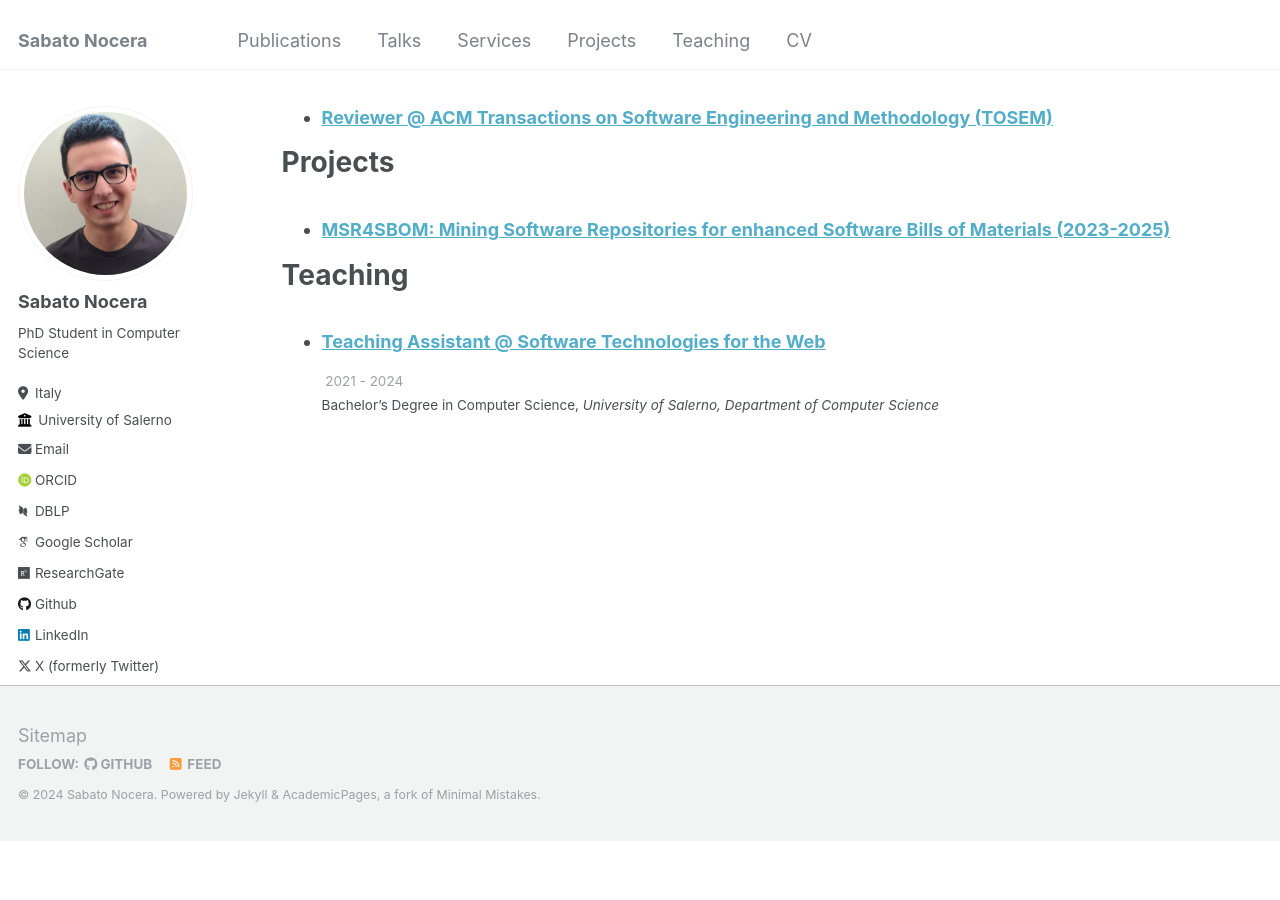
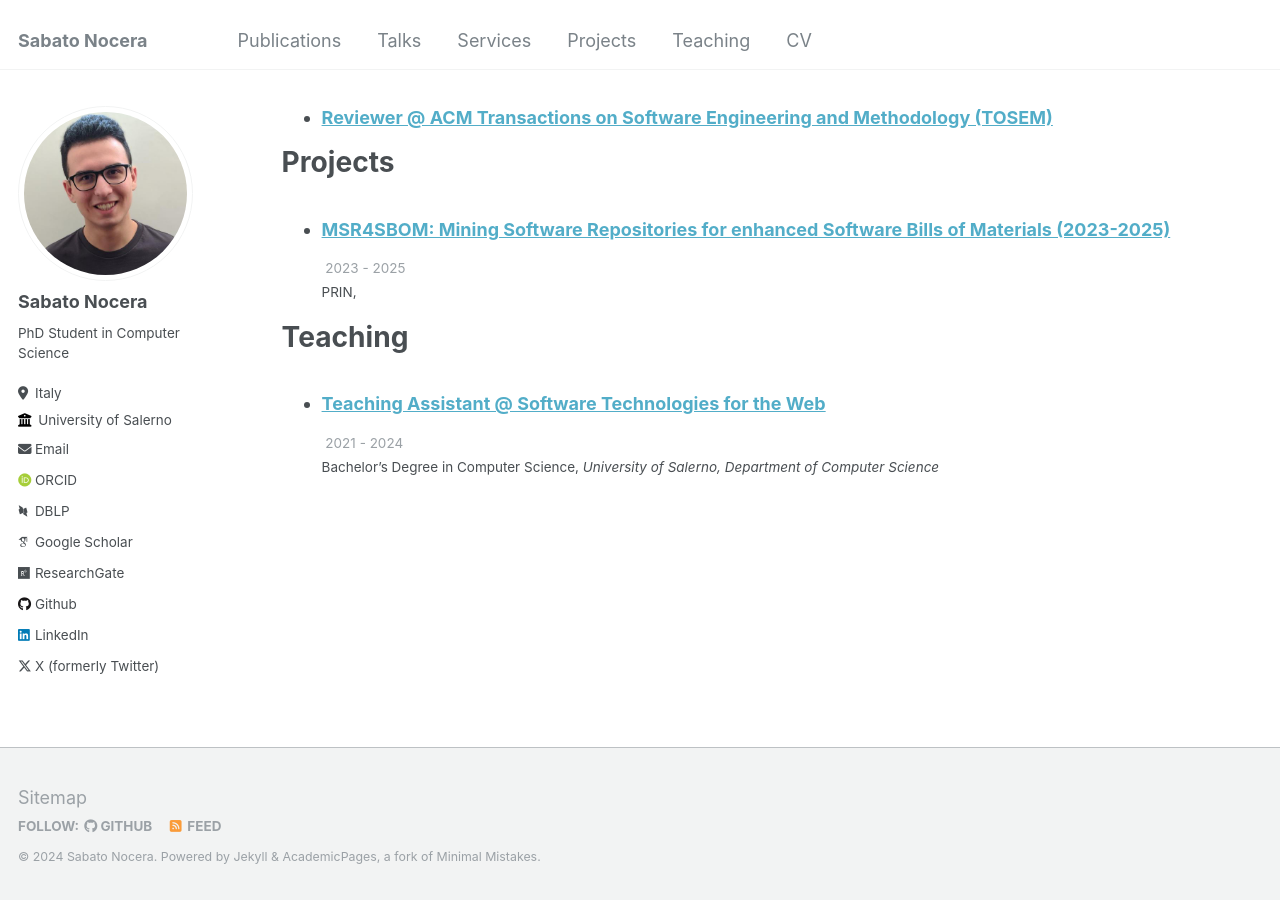
Before and after one commit to sabato-nocera/sabato-nocera.github.io, a Jekyll site: the page built from _pages/cv.md, in a window 1280 px wide and 900 px high, scrolled down 2487 px. Built offline with Jekyll 4.4.1, drawn with Linux system fonts in a browser that asks for light colours; some web fonts are replaced; before the commit the page ends 3328 px from its top, so only the background shows below that.

Commit message:
Update archive-single-cv.html

```diff
--- a/_includes/archive-single-cv.html
+++ b/_includes/archive-single-cv.html
@@ -36,6 +36,7 @@
     {% if post.read_time %} <p class="page__meta"><i class="fa fa-clock-o" aria-hidden="true"></i> {% include read-time.html %}</p> {% endif %}
     {% if post.venue%}<p class="archive__item-excerpt" itemprop="description">{{ post.citation }}</p> {% endif %}
     {% if post.collection == 'teaching' %} <p class="page__meta"><i class="fa fa-clock-o" aria-hidden="true"></i> {{ post.date | default: "1900-01-01" | date: "%Y" }} - {{ post.end_date | default: "1900-01-01" | date: "%Y" }}</p> <p class="archive__item-excerpt"> {{ post.type }}, <i>{{ post.venue }}</i></p> {% endif %}
+    {% if post.collection == 'projects' %} <p class="page__meta"><i class="fa fa-clock-o" aria-hidden="true"></i> {{ post.date | default: "1900-01-01" | date: "%Y" }} - {{ post.end_date | default: "1900-01-01" | date: "%Y" }}</p> <p class="archive__item-excerpt"> {{ post.type }}, <i>{{ post.venue }}</i></p> {% endif %}
     </li>
  </article>
 </div>
```
